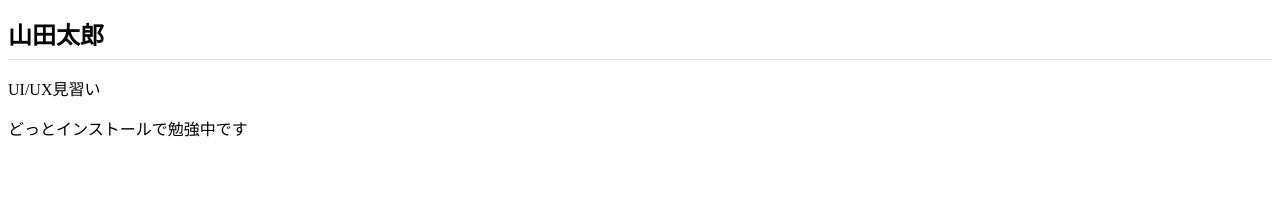
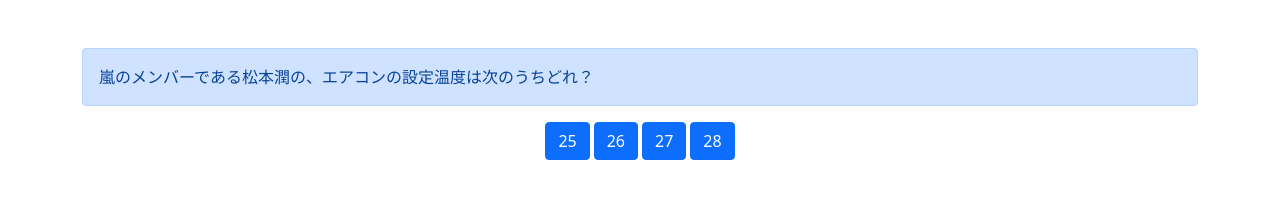
Before and after one commit to Ryoffer-1733/Ryoffer-1733.github.io, a plain HTML site: page index.html in a window 1280 px wide. Drawn offline with nearby package versions, Linux system fonts and the light colour scheme.

Commit message:
Add files via upload

```diff
--- a/index.html
+++ b/index.html
@@ -1,14 +1,42 @@
-<!DOCTYPE html>
-<html lang="ja">
+<!doctype html>
+<html class="no-js" lang="">
+
 <head>
   <meta charset="utf-8">
-  <meta name="viewport" content="width=device-width, initial-scale=1.0">
-  <link rel="stylesheet" href="css/styles.css">
-  <title>ポートフォリオサイト</title>
+  <title></title>
+  <meta name="description" content="">
+  <meta name="viewport" content="width=device-width, initial-scale=1">
+
+  <meta property="og:title" content="">
+  <meta property="og:type" content="">
+  <meta property="og:url" content="">
+  <meta property="og:image" content="">
+
+  <link rel="manifest" href="site.webmanifest">
+  <link rel="apple-touch-icon" href="icon.png">
+  <!-- Place favicon.ico in the root directory -->
+
+  <link href="https://cdn.jsdelivr.net/npm/bootstrap@5.0.2/dist/css/bootstrap.min.css" rel="stylesheet" integrity="sha384-EVSTQN3/azprG1Anm3QDgpJLIm9Nao0Yz1ztcQTwFspd3yD65VohhpuuCOmLASjC" crossorigin="anonymous">
+
+
+  <meta name="theme-color" content="#fafafa">
 </head>
+
 <body>
-  <h1>山田太郎</h1>
-  <p>UI/UX見習い</p>
-  <p>どっとインストールで勉強中です</p>
+  <div class="container">
+
+    <div id="js-question" class="mt-5 alert alert-primary" role="alert">
+      A simple primary alert—check it out!
+    </div>
+    <div class="d-flex justify-content-center">
+      <button type="button" class="btn btn-primary">Primary</button>
+      <button type="button" class="ms-1 btn btn-primary">Primary</button>
+      <button type="button" class="ms-1 btn btn-primary">Primary</button>
+      <button type="button" class="ms-1 btn btn-primary">Primary</button>
+    </div>
+  </div>
+
+  <script src="index.js"></script>
 </body>
+
 </html>
--- /dev/null
+++ b/index.js
@@ -0,0 +1,93 @@
+//問題、選択肢、回答のオブジェクト
+const quiz = [
+  {
+    question: '嵐のメンバーである松本潤の、エアコンの設定温度は次のうちどれ？',
+    answers: [
+      '25',
+      '26',
+      '27',
+      '28',
+    ],
+    correct: '28',
+  },
+  {
+    question: '嵐の中で唯一東京都出身じゃ無い相葉雅紀の出身地は、千葉県のどこ？',
+    answers: [
+      '美浜区',
+      '千葉市',
+      '中央区',
+      '市原市',
+    ],
+    correct: '千葉市',
+  },
+  {
+    question: '日本史上最大規模のツアーとなった、アイドルグループ「嵐」の20周年記念コンサートの公演数は次のうちどれ？',
+    answers: [
+      '50',
+      '30',
+      '40',
+      '20',
+    ],
+    correct: '50',
+  },
+  {
+    question: '嵐の冠番組の中で、放送年数が最も長い番組は次のうちどれ？',
+    answers: [
+      '嵐の宿題くん',
+      'VS嵐',
+      'ひみつの嵐ちゃん',
+      '嵐にしやがれ',
+    ],
+    correct: 'VS嵐',
+  },
+];
+
+const quizLength = quiz.length;
+let quizIndex = 0;
+let score = 0;
+
+const $button = document.getElementsByTagName('button');
+const buttonLength = $button.length;
+
+
+//クイズの問題文、選択肢を定義
+const setupQuiz = () => {
+  document.getElementById('js-question').textContent = quiz[quizIndex].question;
+
+  let buttonIndex = 0;
+  while(buttonIndex < buttonLength) {
+    $button[buttonIndex].textContent = quiz[quizIndex].answers[buttonIndex];
+    buttonIndex++;
+  }
+};
+setupQuiz();
+
+
+//ボタンをクリックしたら正誤を判定
+const clickHandler = (e) => {
+  if (quiz[quizIndex].correct === e.target.textContent) {
+    window.alert('正解！');
+    score++;
+  } else {
+    window.alert('不正解！');
+  }
+
+  quizIndex++;
+
+  if (quizIndex < quizLength) {
+    setupQuiz();
+  } else {
+    window.alert('終了！あなたの正解数は' + quizLength + '問中' + score + '問です！');
+    if (window.confirm('最初の問題に戻りますか？') === true) {
+      location.reload();
+    }
+  }
+};
+
+let handlerIndex = 0;
+while (handlerIndex < buttonLength) {
+  $button[handlerIndex].addEventListener('click', (e) => {
+    clickHandler(e);
+  });
+  handlerIndex++;
+}
```
